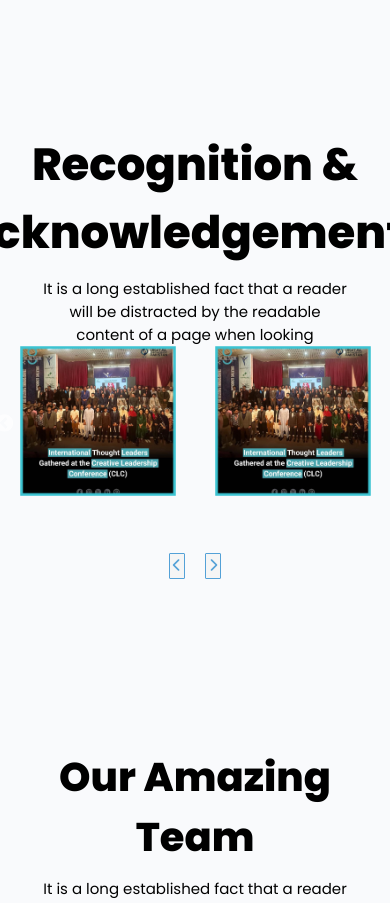
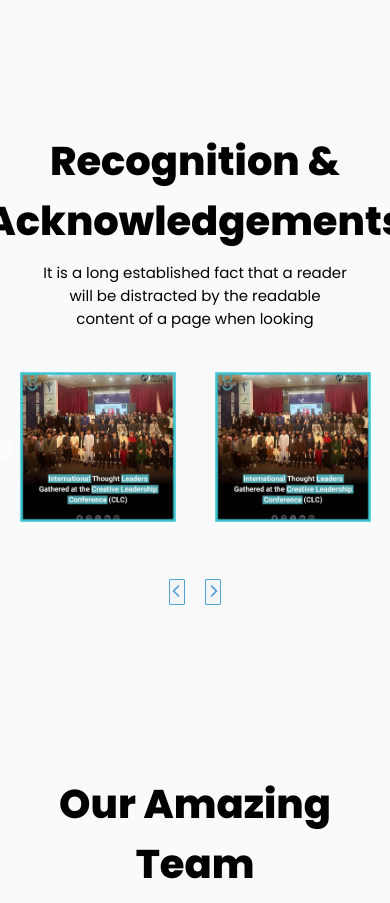
Before and after one commit to oye-hunter/den-landing-page, a React (Create React App) app: page / in a window 390 px wide. Shown: the part 5780-6683 px from the top of the page. Built offline with nearby package versions, Linux system fonts and the light colour scheme.

Commit message:
added ack-carousal landing page

```diff
--- a/src/LandingPage/AckSection/AckSection.css
+++ b/src/LandingPage/AckSection/AckSection.css
@@ -1,6 +1,7 @@
 .lp-ack-section-carousal {
     position: relative;
     left: 3vw;
+    margin-top: 5vh;
 }
 .lp-ack-section-carousal .lp-ack-section-carousal-item img {
     width: 27vw;
--- a/src/LandingPage/LandingPage.css
+++ b/src/LandingPage/LandingPage.css
@@ -400,7 +400,8 @@
   .lp-why-den-section h3,
   .lp-den-offer-section-text h3,
   .lp-gallery-section-text h3,
-  .lp-den-team-section-text h3 {
+  .lp-den-team-section-text h3,
+  .lp-ack-section-text h3 {
     font-size: 40px;
   }
   .lp-why-den-section-main-container {
```
